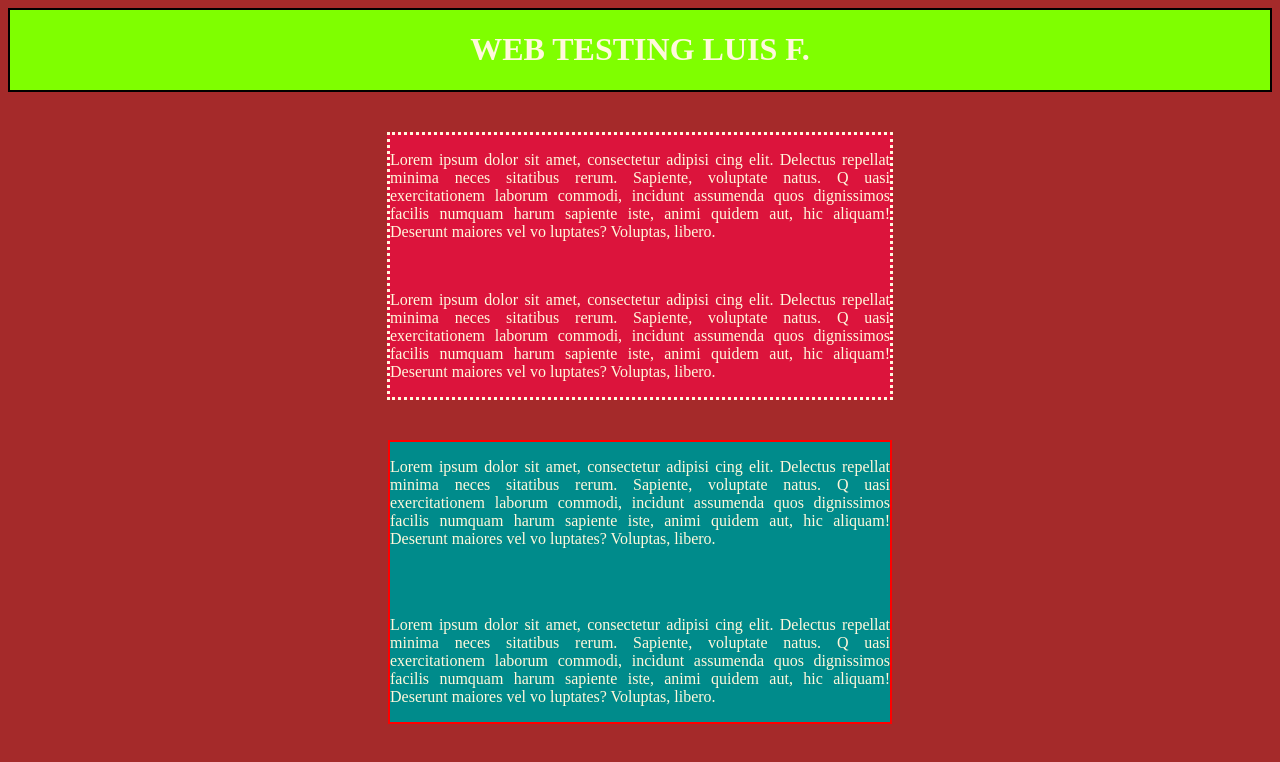
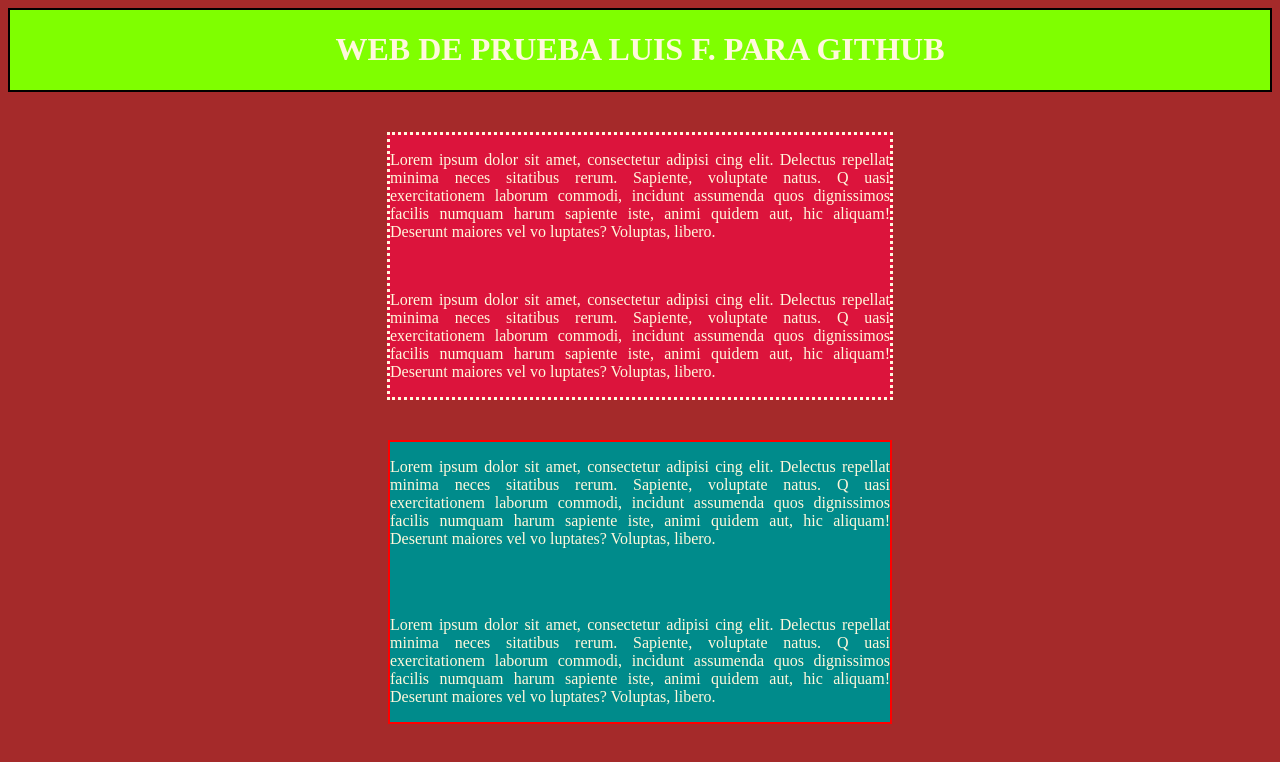
Before and after one commit to luisf10/testweb, a plain HTML site: page web/index.html in a window 1280 px wide. Drawn offline with Linux system fonts and the light colour scheme.

Commit message:
modificacion de titulo web

```diff
--- a/web/index.html
+++ b/web/index.html
@@ -9,7 +9,7 @@
 </head>
 <body>
     <header>
-        <h1>WEB TESTING LUIS F.</h1>
+        <h1>WEB DE PRUEBA  LUIS F. PARA GITHUB</h1>
     </header>
 
     <div id="bloque1">
```
